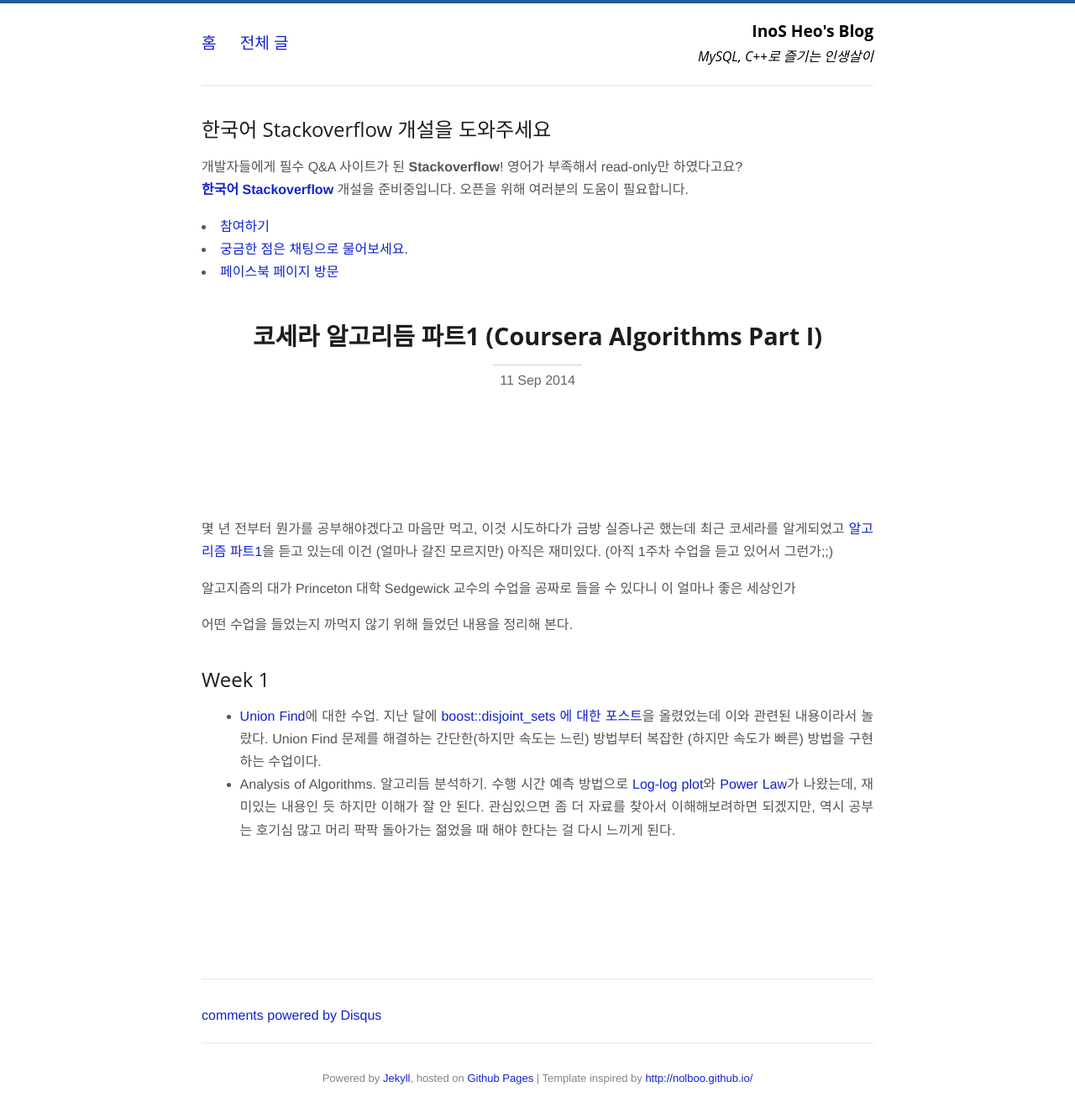
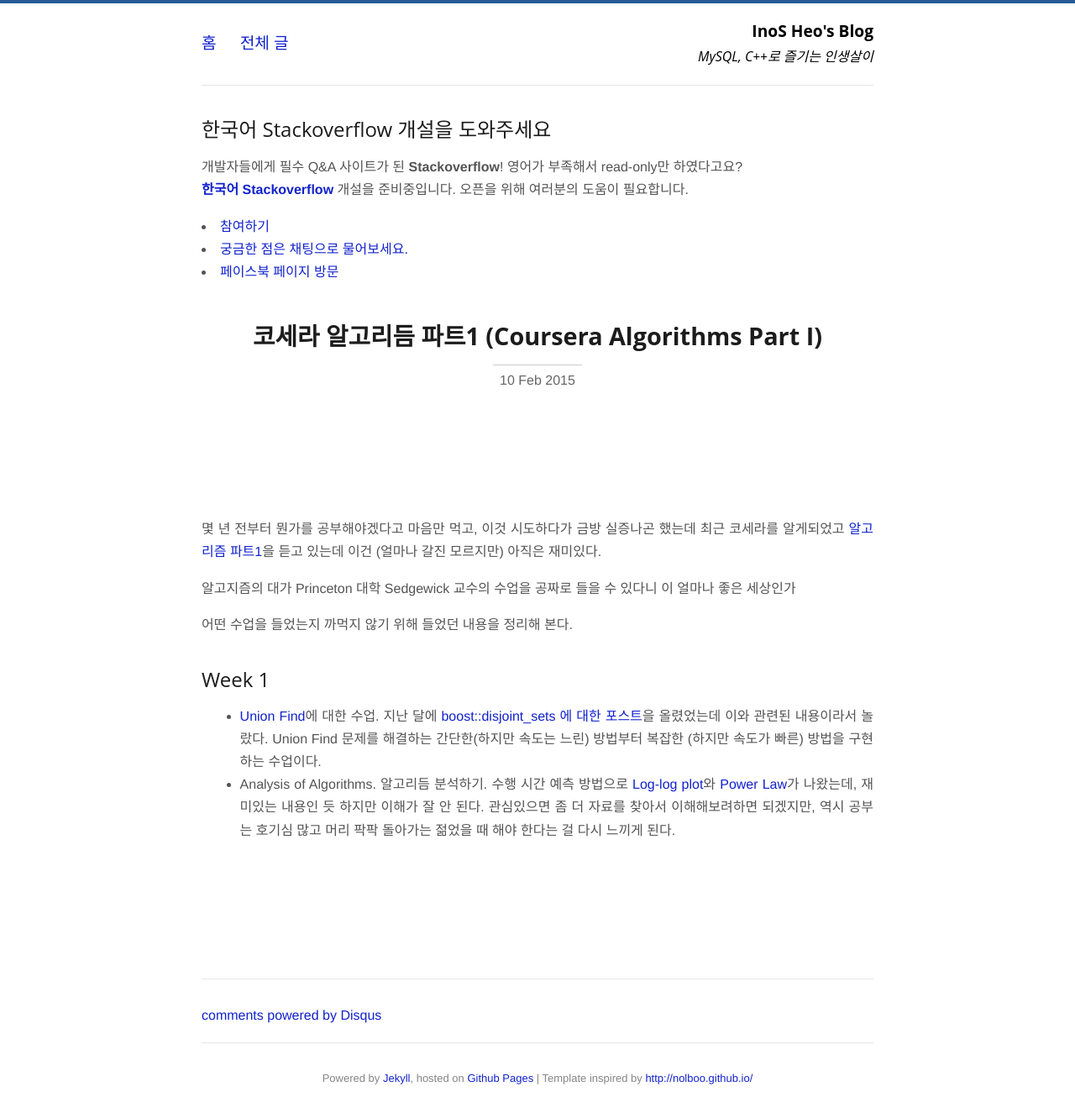
Before and after one commit to jason-heo/jason-heo.github.io, a Jekyll site: the page built from _posts/2015-02-10-coursera-algo4partI.md, in a window 1280 px wide. Shown: the whole page at 84% size. Built offline with Jekyll 4.4.1, drawn with Linux system fonts in a browser that asks for light colours; Markdown is read by kramdown in place of the engine named in the settings; comment, search, counter and statistics services are not loaded.

Commit message:
코세라 요약 내용을 2015-02-10으로 변경

```diff
--- a/_posts/2014-09-11-algs4partI.md
+++ b/_posts/2015-02-10-coursera-algo4partI.md
@@ -4,7 +4,7 @@ title: "코세라 알고리듬 파트1 (Coursera Algorithms Part I)"
 categories: programming
 ---
 
-몇 년 전부터 뭔가를 공부해야겠다고 마음만 먹고, 이것 시도하다가 금방 실증나곤 했는데 최근 코세라를 알게되었고 [알고리즘 파트1][1]을 듣고 있는데 이건 (얼마나 갈진 모르지만) 아직은 재미있다. (아직 1주차 수업을 듣고 있어서 그런가;;)
+몇 년 전부터 뭔가를 공부해야겠다고 마음만 먹고, 이것 시도하다가 금방 실증나곤 했는데 최근 코세라를 알게되었고 [알고리즘 파트1][1]을 듣고 있는데 이건 (얼마나 갈진 모르지만) 아직은 재미있다.
 
 알고지즘의 대가 Princeton 대학 Sedgewick 교수의 수업을 공짜로 들을 수 있다니 이 얼마나 좋은 세상인가
 
```
